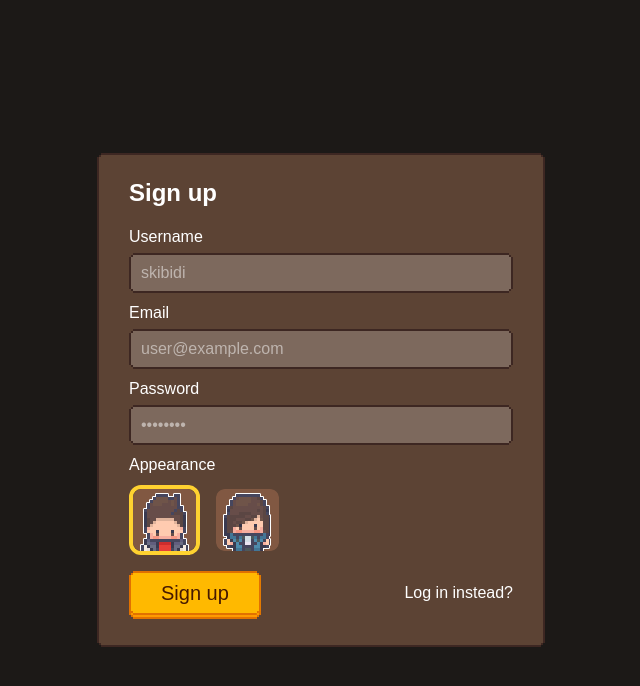
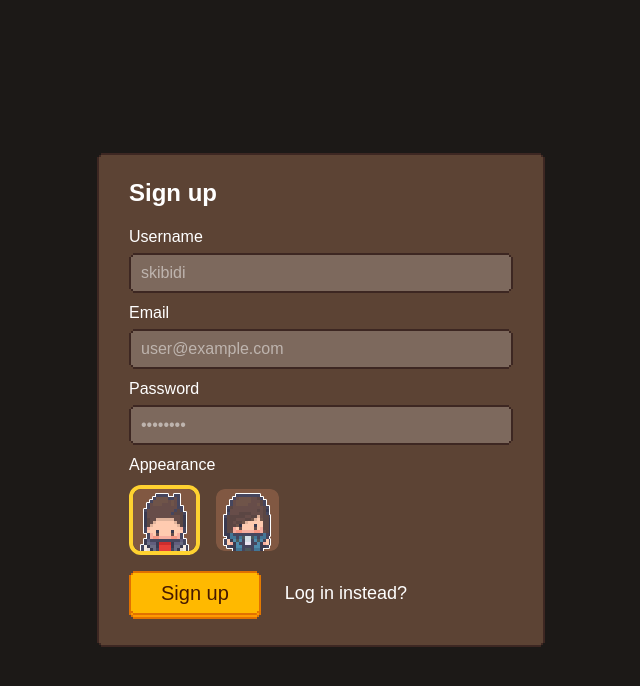
Before and after one commit to idealsh/intania-hack, a SvelteKit app: page /login in a window 1280 px wide. Shown: the top 686 px of the page, without its empty margins (319-959 px from the left). Built offline with nearby package versions, Linux system fonts and the light colour scheme; a web font is replaced by a local one.

Commit message:
fix(login): minor ui change

```diff
--- a/src/routes/login/+page.svelte
+++ b/src/routes/login/+page.svelte
@@ -94,12 +94,12 @@
 
     <p class="my-4 text-red-400">{form?.error}</p>
 
-    <div class="my-2 flex justify-between">
+    <div class="my-2 flex gap-x-6">
       <Button>{action}</Button>
       <button
         type="button"
         onclick={() => (isLogin = !isLogin)}
-        class="cursor-pointer hover:underline"
+        class="cursor-pointer text-lg hover:underline"
       >
         {#if isLogin}
           Sign up instead?
```
